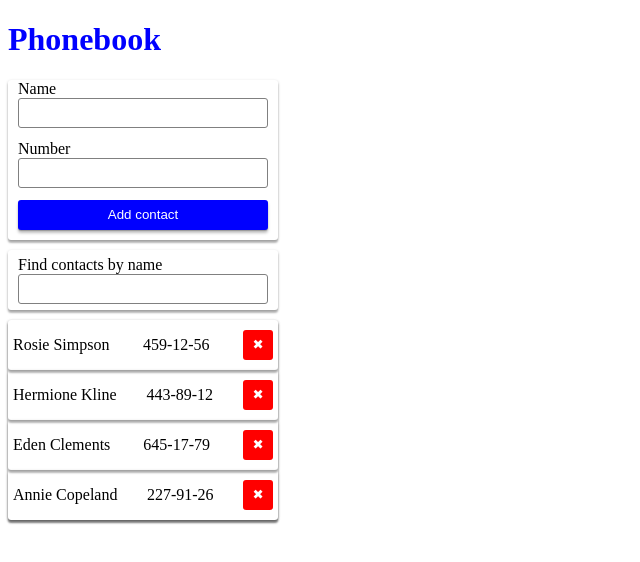
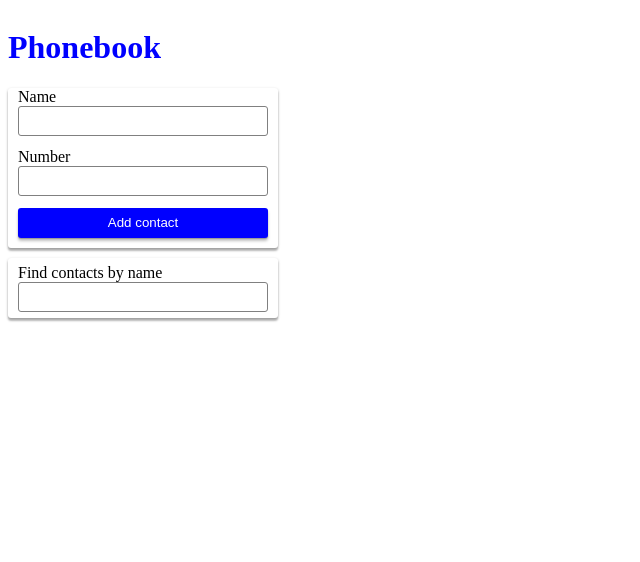
Before and after one commit to smdeile/goit-react-hw-05-phonebook, a React app: page / in a window 1280 px wide. Shown: the whole page, without its empty margins (0-640 px from the left). Built offline with nearby package versions, Linux system fonts and the light colour scheme.

Commit message:
5hw all1

```diff
--- a/src/components/Wrapper/Wrapper.js
+++ b/src/components/Wrapper/Wrapper.js
@@ -4,7 +4,7 @@ import { CSSTransition } from 'react-transition-group';
 import Transition from '../TransitionCss/TransitionLogo.module.css';
 
 const Wrapper = ({ children, tittle }) => (
-  <div className={styles.wrapper}>
+  <div className={styles.wrapper_block}>
     <CSSTransition in={true} timeout={500} classNames={Transition}>
       <h1 className={styles.tittle_PhBook}>{tittle}</h1>
     </CSSTransition>
--- a/src/components/Wrapper/Wrapper.module.css
+++ b/src/components/Wrapper/Wrapper.module.css
@@ -14,3 +14,8 @@
   animation-name: animationName;
   animation-duration: 1s;
 }
+.wrapper_block {
+  display: flex;
+  flex-direction: row;
+  align-items: center;
+}
--- a/src/components/app.js
+++ b/src/components/app.js
@@ -21,6 +21,7 @@ export default class App extends Component {
     name: '',
     number: '',
     notification: false,
+    localStorageUpdate: false,
   };
   handleChange = ({ target }) => {
     const { name, value } = target;
@@ -35,11 +36,7 @@ export default class App extends Component {
           this.state.name.toLocaleLowerCase(),
       )
     ) {
-      console.log(this.state.notification);
-
       this.setState({ notification: true });
-      console.log(this.state.notification);
-
       setTimeout(() => this.setState({ notification: false }), 2000);
     } else {
       this.setState(prevState => {
@@ -61,7 +58,10 @@ export default class App extends Component {
   componentDidMount() {
     const persistadContacts = localStorage.getItem('contacts');
     if (persistadContacts) {
-      this.setState({ contacts: JSON.parse(persistadContacts) });
+      this.setState({
+        contacts: JSON.parse(persistadContacts),
+        localStorageUpdate: true,
+      });
     }
   }
   componentDidUpdate(prevState, prevProps) {
@@ -77,6 +77,7 @@ export default class App extends Component {
   render() {
     const lengthCont = this.state.contacts.length > 1;
     const notification = this.state.notification;
+    const localStorageUpdate = this.state.localStorageUpdate;
     return (
       <>
         <Wrapper tittle="Phonebook">
@@ -103,8 +104,9 @@ export default class App extends Component {
         >
           <Filter state={this.state} handleChange={this.handleChange} />
         </CSSTransition>
-
-        <ContactsList state={this.state} deleteContact={this.deleteContact} />
+        {localStorageUpdate && (
+          <ContactsList state={this.state} deleteContact={this.deleteContact} />
+        )}
       </>
     );
   }
```
